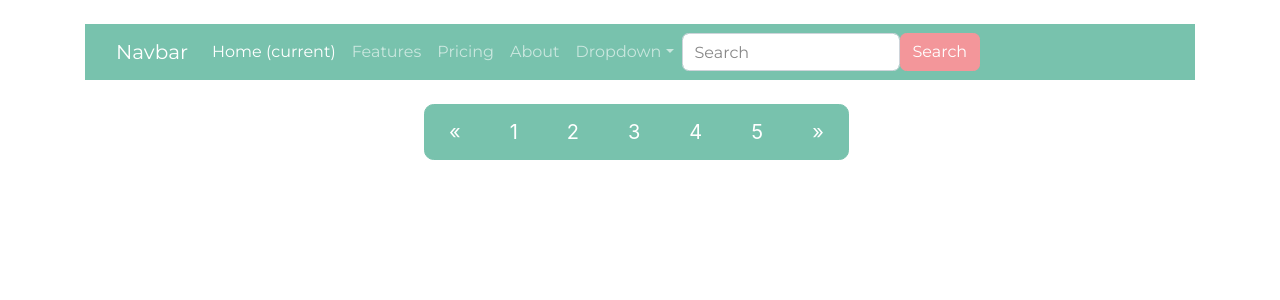
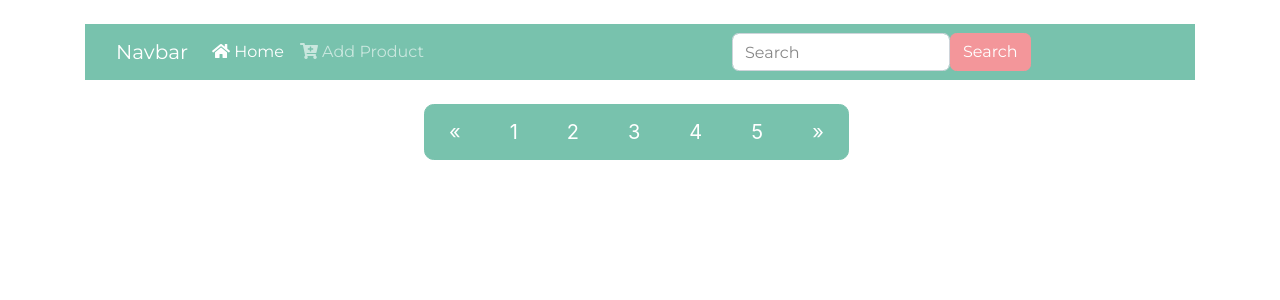
Before and after one commit to HadilHelali/SymfonyProduct, a Symfony app: template templates/product/productList.html.twig in a window 1280 px wide. Shown: the top 300 px of the page. Run offline with Twig, Linux system fonts and the light colour scheme; the template is opened without the code that fills it, so the values that code supplies are empty; some libraries are stand-ins or nearby versions.

Commit message:
Adding the form and some styling

```diff
--- a/src/Entity/Category.php
+++ b/src/Entity/Category.php
@@ -80,4 +80,9 @@ class Category
 
         return $this;
     }
+
+    public function __toString()
+    {
+        return $this->designation;
+    }
 }
--- a/src/Entity/Media.php
+++ b/src/Entity/Media.php
@@ -38,4 +38,9 @@ class Media
 
         return $this;
     }
+
+    public function __toString()
+    {
+        return $this->path;
+    }
 }
--- a/src/Entity/Product.php
+++ b/src/Entity/Product.php
@@ -93,4 +93,9 @@ class Product
 
         return $this;
     }
+
+    public function _toString ()
+    {
+        return $this->catalogue;
+    }
 }
--- a/templates/base.html.twig
+++ b/templates/base.html.twig
@@ -30,31 +30,17 @@
             <div class="collapse navbar-collapse" id="navbarColor01">
                 <ul class="navbar-nav me-auto">
                     <li class="nav-item">
-                        <a class="nav-link active" href="#">Home
-                            <span class="visually-hidden">(current)</span>
-                        </a>
+                        {% block Home %}
+                            <a class="nav-link active" href="{{ path('product') }}"><i class="fas fa-home"></i>  Home </a>
+                        {% endblock %}
                     </li>
                     <li class="nav-item">
-                        <a class="nav-link" href="#">Features</a>
-                    </li>
-                    <li class="nav-item">
-                        <a class="nav-link" href="#">Pricing</a>
-                    </li>
-                    <li class="nav-item">
-                        <a class="nav-link" href="#">About</a>
-                    </li>
-                    <li class="nav-item dropdown">
-                        <a class="nav-link dropdown-toggle" data-bs-toggle="dropdown" href="#" role="button" aria-haspopup="true" aria-expanded="false">Dropdown</a>
-                        <div class="dropdown-menu">
-                            <a class="dropdown-item" href="#">Action</a>
-                            <a class="dropdown-item" href="#">Another action</a>
-                            <a class="dropdown-item" href="#">Something else here</a>
-                            <div class="dropdown-divider"></div>
-                            <a class="dropdown-item" href="#">Separated link</a>
-                        </div>
+                        {% block AddProduct %}
+                        <a class="nav-link" href="#">Add Product</a>
+                        {% endblock %}
                     </li>
                 </ul>
-                <form class="d-flex">
+                <form class="d-flex" style="margin-left: 300px;">
                     <input class="form-control me-sm-2" type="text" placeholder="Search">
                     <button class="btn btn-secondary my-2 my-sm-0" type="submit">Search</button>
                 </form>
--- a/templates/details.html.twig
+++ b/templates/details.html.twig
@@ -12,7 +12,7 @@
             <h4 class="card-title">{{ Product.catalogue }}</h4>
             <p class="card-text"><strong>{{ Product.price }} TND </strong><br/>
             Trgej erfjgn efkfdf efgzljn efrgkjen zfzln erlkfer erggegkn zeflegn erglead zlgkeg </p>
-
+            <a href="{{ path('product') }}"><i class="fas fa-arrow-circle-left"></i></a>
         </div>
     </div>
 </div>
--- a/templates/product/productList.html.twig
+++ b/templates/product/productList.html.twig
@@ -2,6 +2,9 @@
 
 {% block title %}List of Products{% endblock %}
 
+{% block AddProduct %}
+    <a class="nav-link" href="{{ path('ProductAdd') }}"><i class="fas fa-cart-plus"></i>  Add Product</a>
+{% endblock %}
 {% block body %}
 
 <div class="container" style="width: 1500px ;" >
```
Also changed, not shown: src/Controller/ProductController.php (+28 -8 lines), src/Form/ProductType.php (added, +39 -0 lines), templates/product/formAdd.html.twig (added, +20 -0 lines), 1 other file.
